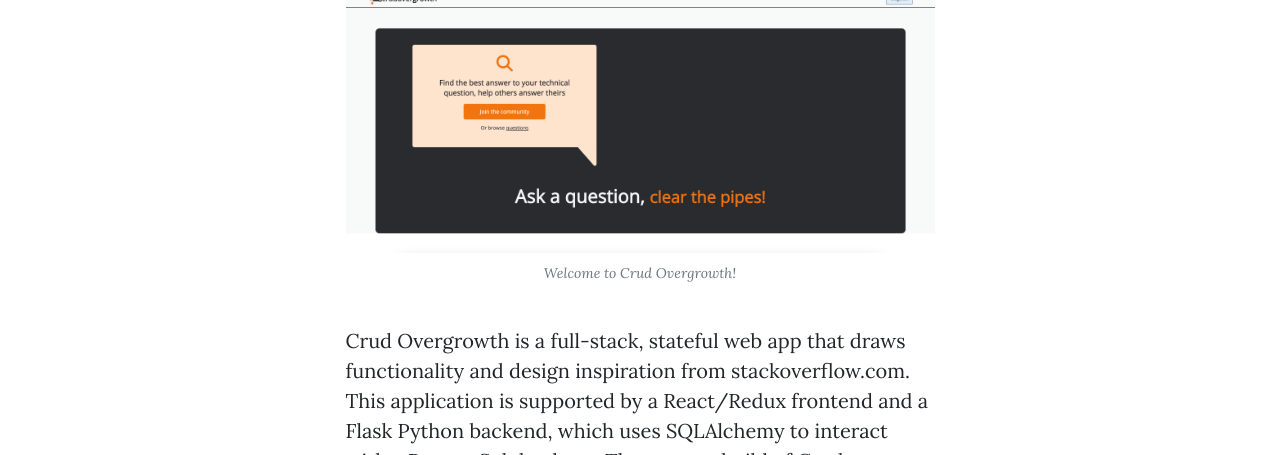
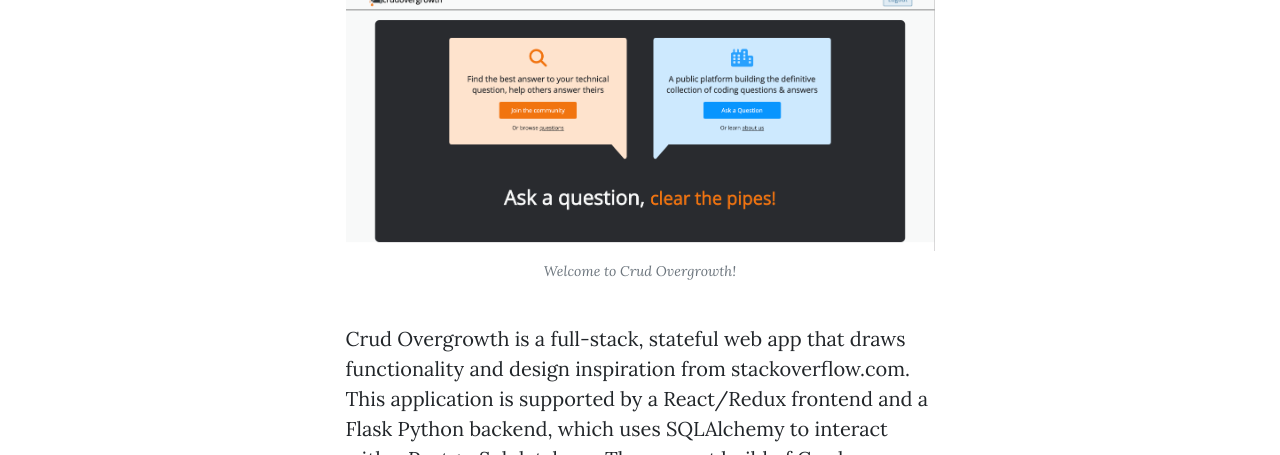
Before and after one commit to natelumpkin/portfolio-bootstrap, a plain HTML site: page projects.html in a window 1280 px wide. Shown: the part 645-1100 px from the top of the page. Drawn offline with nearby package versions, Linux system fonts and the light colour scheme.

Commit message:
changed project image

```diff
--- a/projects.html
+++ b/projects.html
@@ -60,7 +60,7 @@
                         <a target="blank_" href="https://crud-overgrowth.onrender.com">
                             <h2 class="section-heading">CRUD Overgrowth</h2>
                         </a>
-                        <a target="blank_" href="https://crud-overgrowth.onrender.com"><img class="img-fluid" src="assets/img/crud-overgrowth.png" alt="..." /></a>
+                        <a target="blank_" href="https://crud-overgrowth.onrender.com"><img class="img-fluid" src="assets/img/crud-overgrowth1.png" alt="..." /></a>
                         <span class="caption text-muted">Welcome to Crud Overgrowth!</span>
                         <p>Crud Overgrowth is a full-stack, stateful web app that draws functionality and design inspiration from stackoverflow.com. This application is supported by a React/Redux frontend and a Flask Python backend, which uses SQLAlchemy to interact with a PostgreSql database. The current build of Crud Overgrowth offers two key features of interaction: questions and answers. Users are able to sign up, log in, and ask programming-related questions, as well as answer the questions of other users, all with rich text formatting.</p>
                         <a class="underline" target="blank_" href="https://github.com/natelumpkin/crud-overgrowth"><p>Check out the Crud Overgrowth repo!</p></a>
```
Also changed, not shown: assets/img/crud-overgrowth1.png (added).
